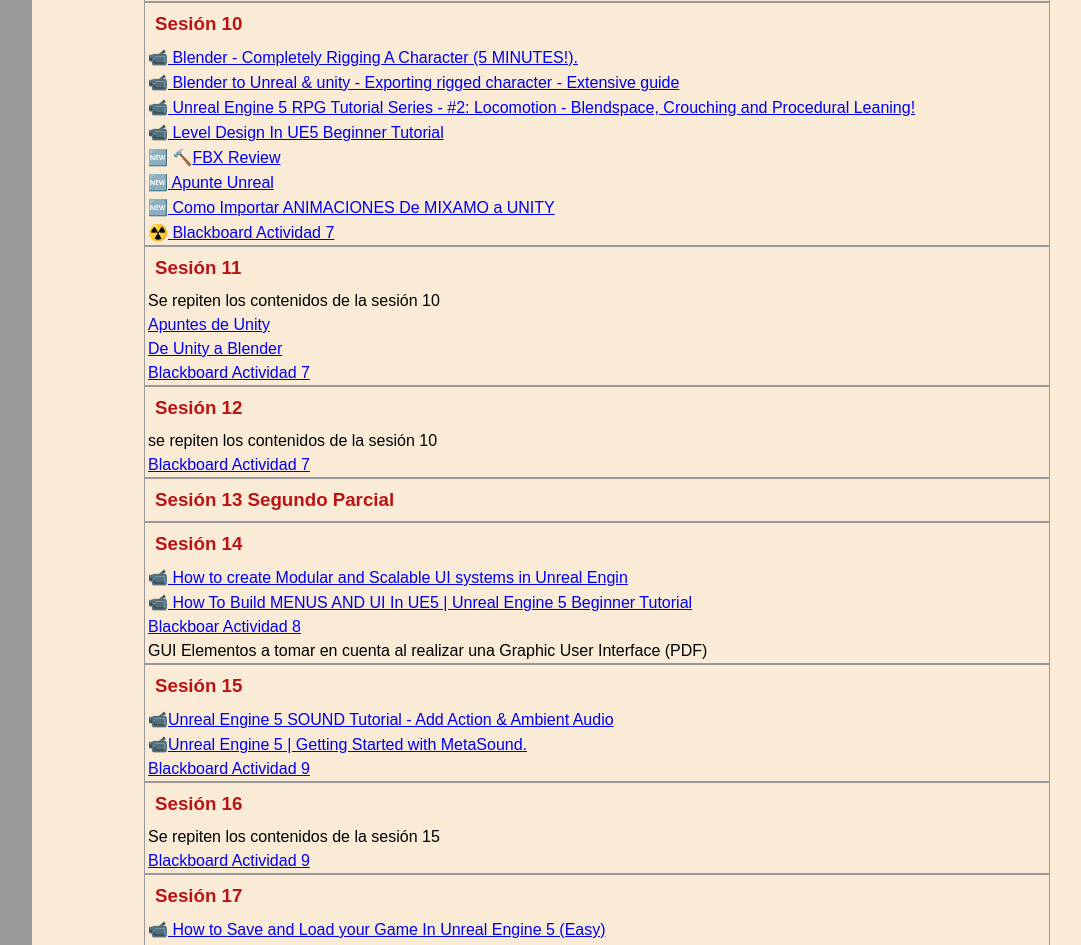
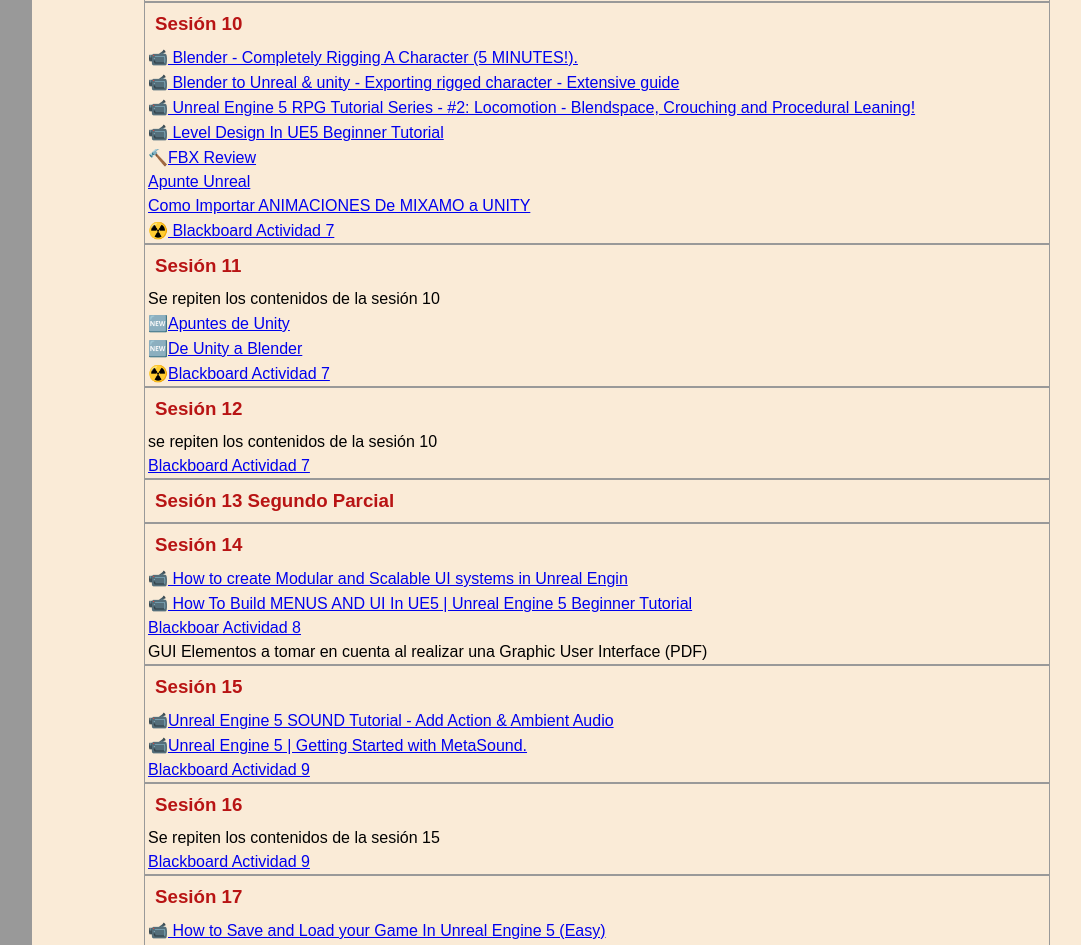
Before and after one commit to beztao01/motor, a plain HTML site: page index.html in a window 1280 px wide. Shown: the part 1681-2626 px from the top of the page, without its empty margins (118-1199 px from the left). Drawn offline with Linux system fonts and the light colour scheme.

Commit message:
index change

```diff
--- a/index.html
+++ b/index.html
@@ -146,9 +146,9 @@
                         <li>📹<a href="https://youtu.be/EhMq3sWIOuI?si=UI6U2rb4zGTT61ZM"  target="_blank" rel="noopener noreferrer"> Level Design In UE5 Beginner Tutorial</a></li>
 
 
-                        <li>🆕 🔨<a href="https://www.autodesk.com/products/fbx/fbx-review" target="_blank" rel="noopener noreferrer">FBX Review</a></li>
-                        <li>🆕<a href="./html/Unreal.html" target="_blank" rel="noopener noreferrer"> Apunte Unreal</a></li>
-                        <li>🆕<a href="https://youtu.be/PesrC6HcYB8?si=NFLKgbZj_9tWsnRY" target="_blank" rel="noopener noreferrer"> Como Importar ANIMACIONES De MIXAMO a UNITY</a></li>
+                        <li> 🔨<a href="https://www.autodesk.com/products/fbx/fbx-review" target="_blank" rel="noopener noreferrer">FBX Review</a></li>
+                        <li><a href="./html/Unreal.html" target="_blank" rel="noopener noreferrer"> Apunte Unreal</a></li>
+                        <li><a href="https://youtu.be/PesrC6HcYB8?si=NFLKgbZj_9tWsnRY" target="_blank" rel="noopener noreferrer"> Como Importar ANIMACIONES De MIXAMO a UNITY</a></li>
                         <li>☢️<a href="https://uvmonline.blackboard.com/webapps/login/" target="_blank" rel="noopener noreferrer"> Blackboard Actividad 7 </a></li>
                     </ul>
                 </section>
@@ -156,9 +156,9 @@
                     <h3>Sesión 11</h3>
                     <ul>
                         <li>Se repiten los contenidos de la sesión 10</li>
-                        <li><a href="./html/unity.html" target="_blank" rel="noopener noreferrer">Apuntes de Unity</a></li>
-                        <li><a href="./html/unitytoblender.html" target="_blank" rel="noopener noreferrer">De Unity a Blender</a></li>
-                        <li><a href="https://uvmonline.blackboard.com/webapps/login/" target="_blank" rel="noopener noreferrer">Blackboard Actividad 7</a></li>
+                        <li>🆕<a href="./html/unity.html" target="_blank" rel="noopener noreferrer">Apuntes de Unity</a></li>
+                        <li>🆕<a href="./html/unitytoblender.html" target="_blank" rel="noopener noreferrer">De Unity a Blender</a></li>
+                        <li>☢️<a href="https://uvmonline.blackboard.com/webapps/login/" target="_blank" rel="noopener noreferrer">Blackboard Actividad 7</a></li>
                     </ul>
                 </section>
                 <section>
```
